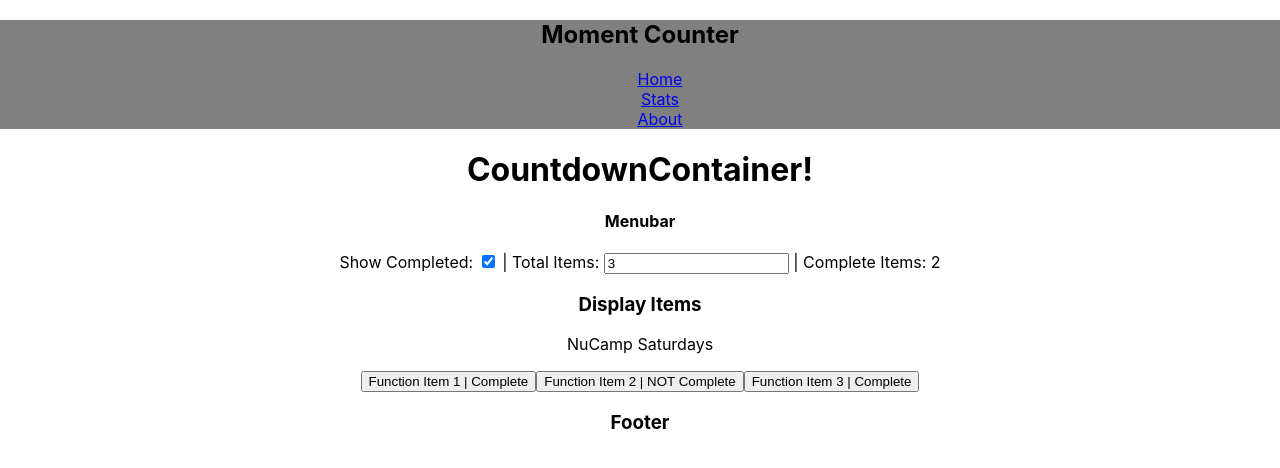
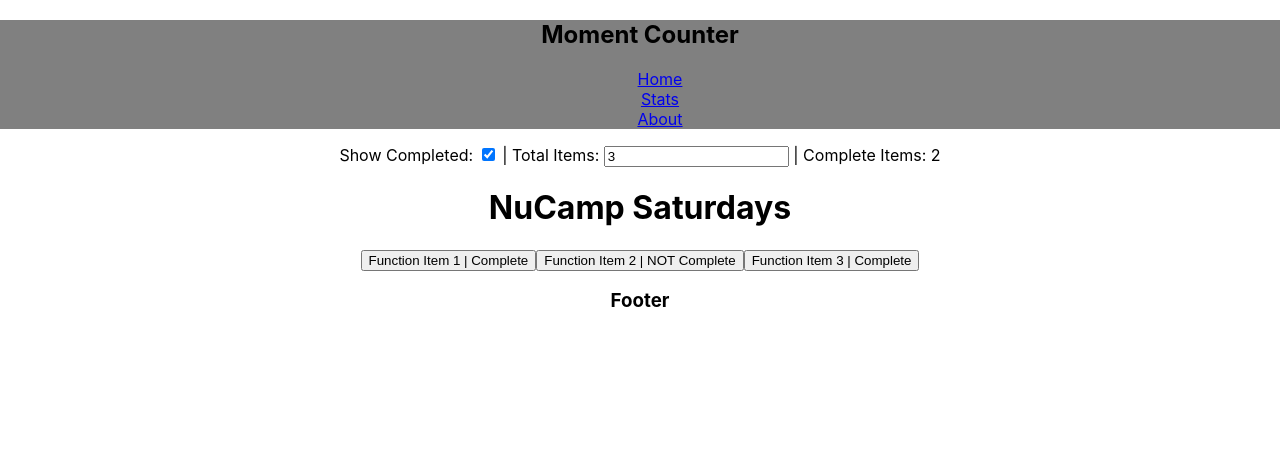
Before and after one commit to johndunstan/moment-counter, a React (Create React App) app: page / in a window 1280 px wide. Shown: the top 468 px of the page. Built offline with nearby package versions, Linux system fonts and the light colour scheme.

Commit message:
Add main section

```diff
--- a/src/components/MainComponent.js
+++ b/src/components/MainComponent.js
@@ -55,6 +55,7 @@
     return (
       <div>
         <Navbar />
+        <main>
           <Switch>
             <Route exact path="/">
               <CountdownContainer
@@ -73,6 +74,7 @@
               <PageNotFound />
             </Route>
           </Switch>
+        </main>
         <Footer />
       </div>
     )
--- a/src/components/countdown/CountdownContainerComponent.js
+++ b/src/components/countdown/CountdownContainerComponent.js
@@ -5,7 +5,6 @@
 function CountdownContainer(props) {
   return (
     <div>
-      <h1>CountdownContainer!</h1>
       <Menubar showCompleted={props.showCompleted} items={props.items} />
       <DisplayItems
         showCompleted={props.showCompleted}
--- a/src/components/countdown/DisplayItemsComponent.js
+++ b/src/components/countdown/DisplayItemsComponent.js
@@ -12,12 +12,10 @@
   }
 
   return (
-    <div>
-      <h3>Display Items</h3>
-      <p>{props.name}</p>
-
+    <>
+      <h1>{props.name}</h1>
       {props.items.map((item) => RenderItem(item))}
-    </div>
+    </>
   )
 }
 
--- a/src/components/countdown/MenubarComponent.js
+++ b/src/components/countdown/MenubarComponent.js
@@ -5,7 +5,6 @@
 
   return (
     <div>
-      <h4>Menubar</h4>
       <form>
         <label htmlFor="showComplete">Show Completed: </label>
         <input
```
Also changed, not shown: 1 other file (tests, documents, lock files or other folders). Lines whose indentation alone changed are shown as unchanged.
